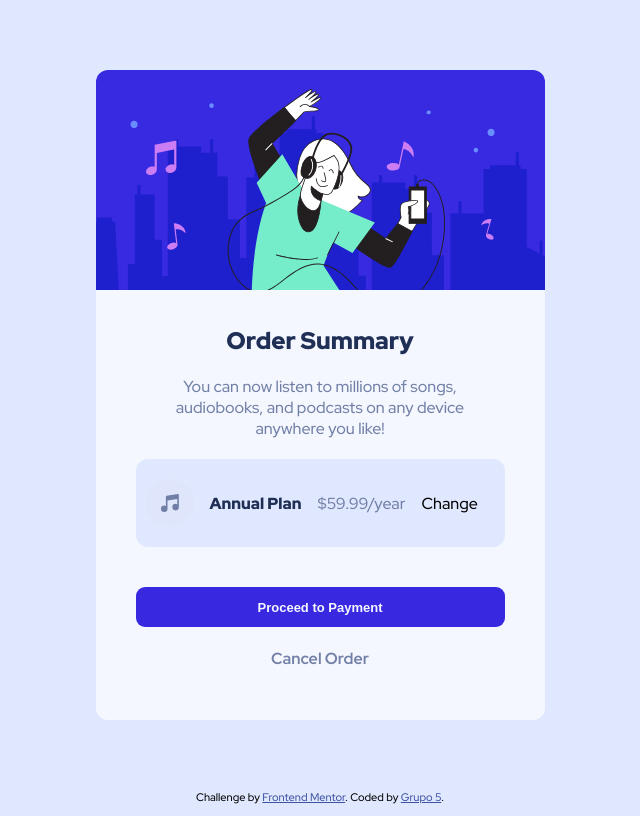
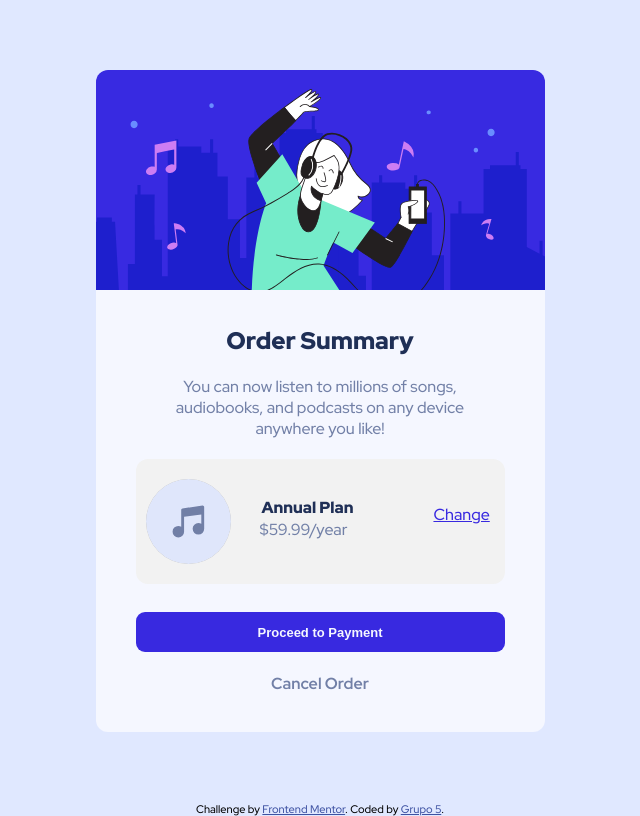
Before and after one commit to Jeant10/Taller-Grupo5, a plain HTML site: page index.html in a window 1280 px wide. Shown: the whole page, without its empty margins (320-960 px from the left). Drawn offline with Linux system fonts and the light colour scheme.

Commit message:
Estela: Modify index and styles

```diff
--- a/styles.css
+++ b/styles.css
@@ -6,6 +6,7 @@
     --Very-pale-blue: hsl(225, 100%, 98%);
     --Desaturated-blue: hsl(224, 23%, 55%);
     --Dark-blue: hsl(223, 47%, 23%);
+    --Pale-green: hsl(0, 0%, 95%);
 }
 
 *{
@@ -22,7 +23,7 @@
 
 .card{
     width: 449px;
-    height: 650px;
+    height: 662px;
     border-radius: 12px;
     overflow: hidden;
     margin: 70px auto;
@@ -51,7 +52,7 @@
 }
 
 .card__second-section__price{
-    background-color: var(--Pale-blue);
+    background-color: var(--Pale-green);
     border-radius: 12px;
     display: flex;
     gap: 16px;
@@ -59,20 +60,41 @@
     margin-right: 40px;
     padding-top: 20px;
     padding-bottom: 20px;
-    align-items: center;
 }
 
 .card__second-section__price__music-icon{
     margin-left: 10px;
+    height:85px;
+    width:85px;
+    background:#c7c7c7;
+    -moz-border-radius:50px;
+    -webkit-border-radius:50px;
+    border-radius:50px;
 }
 
 .card__second-section__price__plan-title{
     color: var(--Dark-blue);
     font-weight: 900;
+    white-space: nowrap;
+    position: relative;
+    top:18px;
+    left: 15px;
 }
 
 .card__second-section__price__plan-price{
-    color: var(--Desaturated-blue)
+    color: var(--Desaturated-blue);
+    position: relative;
+    top:40px;
+    left: -95px;
+}
+
+.card__second-section__price__plan-change{
+    color: var(--Bright-blue);
+    text-decoration: underline;
+    position: relative;
+    top:25px;
+    bottom: 25px;
+    left: -25px;
 }
 
 .card__second-section__button-pay{
@@ -85,7 +107,7 @@
     color: var(--Very-pale-blue);
     display: block;
     margin: auto;
-    margin-top: 40px;
+    margin-top: 28px;
     font-size: 13px;
     font-weight: 700;
 }
```
Also changed, not shown: index.html (line endings or trailing spaces).
